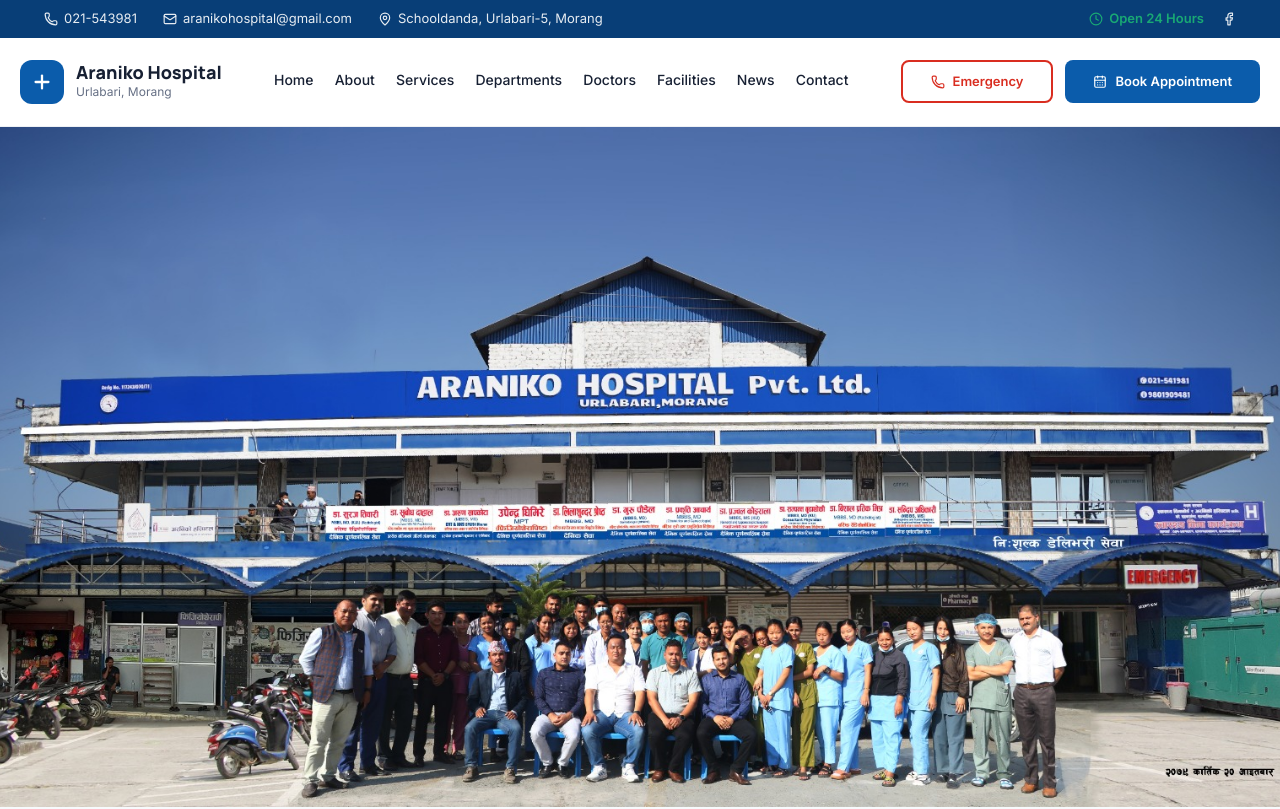
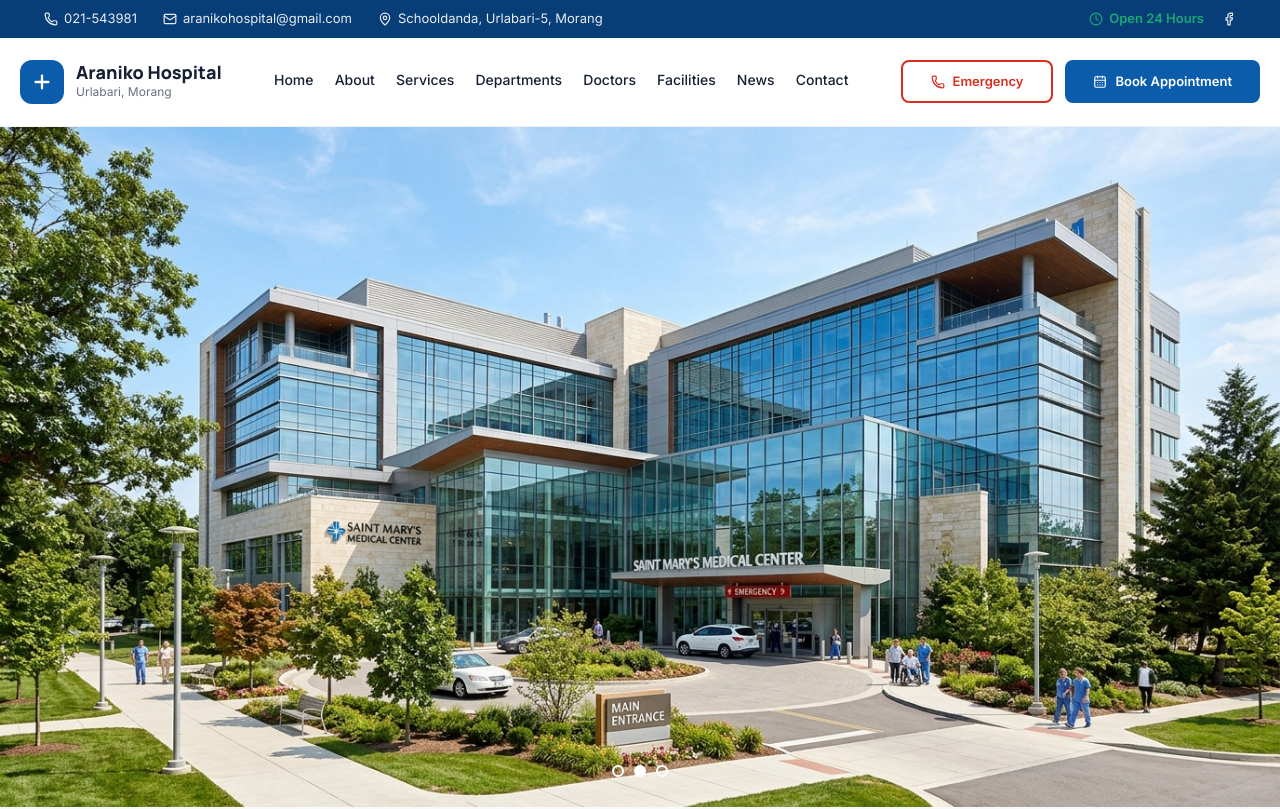
Before and after one commit to Rupesh09876/Araniko, a React (Vite) app: page / in a window 1280 px wide. Shown: the top 809 px of the page. Built offline with nearby package versions, Linux system fonts and the light colour scheme.

Commit message:
HeroSection: adding the images in hero section

```diff
--- a/src/components/home/Hero.jsx
+++ b/src/components/home/Hero.jsx
@@ -1,14 +1,66 @@
-import heroImage from "../../assets/images/aranikoImage.jpeg";
+import { useState, useEffect } from "react";
+import heroImage1 from "../../assets/images/aranikoImage.jpeg";
+import heroImage2 from "../../assets/images/hero-2.jpg";
+import heroImage3 from "../../assets/images/hero-3.jpg";
+
+const images = [heroImage1, heroImage2, heroImage3];
 
 export default function Hero() {
+  const [currentIndex, setCurrentIndex] = useState(0);
+
+  useEffect(() => {
+    const timer = setInterval(() => {
+      setCurrentIndex((prevIndex) => (prevIndex + 1) % images.length);
+    }, 5000); // 3 seconds
+
+    return () => clearInterval(timer);
+  }, []);
+
   return (
-    <section id="home" className="hero" style={{ padding: 0 }}>
-      <div className="hero-image-placeholder" style={{ width: "100%", height: "85vh", minHeight: "600px", backgroundColor: "#e2e8f0" }}>
-        <img
-          src={heroImage}
-          alt="Hero"
-          style={{ width: "100%", height: "100%", objectFit: "cover", display: "block" }}
-        />
+    <section id="home" className="hero" style={{ padding: 0, position: 'relative' }}>
+      <div className="hero-carousel-container" style={{ width: "100%", height: "85vh", minHeight: "600px", backgroundColor: "#1a1a1a", position: "relative", overflow: "hidden" }}>
+        {images.map((img, index) => (
+          <div
+            key={index}
+            className={`hero-slide ${index === currentIndex ? "active" : ""}`}
+            style={{
+              position: "absolute",
+              top: 0,
+              left: 0,
+              width: "100%",
+              height: "100%",
+              opacity: index === currentIndex ? 1 : 0,
+              transition: "opacity 1s ease-in-out",
+            }}
+          >
+            <img
+              src={img}
+              alt={`Hero ${index + 1}`}
+              style={{ width: "100%", height: "100%", objectFit: "cover", display: "block" }}
+            />
+          </div>
+        ))}
+
+        {/* Indicators */}
+        <div className="carousel-indicators" style={{ position: "absolute", bottom: "30px", left: "50%", transform: "translateX(-50%)", display: "flex", gap: "10px", zIndex: 10 }}>
+          {images.map((_, index) => (
+            <button
+              key={index}
+              onClick={() => setCurrentIndex(index)}
+              style={{
+                width: "12px",
+                height: "12px",
+                borderRadius: "50%",
+                border: "2px solid white",
+                backgroundColor: index === currentIndex ? "white" : "transparent",
+                cursor: "pointer",
+                padding: 0,
+                transition: "background-color 0.3s ease"
+              }}
+              aria-label={`Go to slide ${index + 1}`}
+            />
+          ))}
+        </div>
       </div>
     </section>
   );
```
